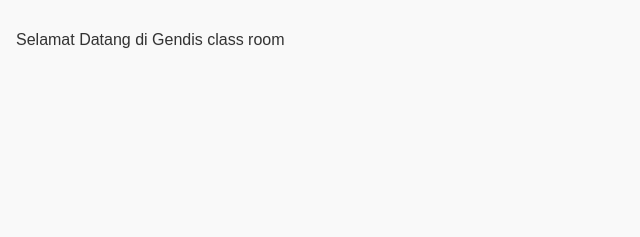
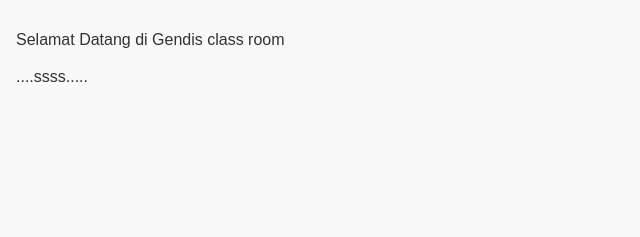
Before and after one commit to gendisp/latianjquerymobile, a plain HTML site: page index.html in a window 1280 px wide. Shown: the part 179-416 px from the top of the page, 0-640 px from the left. Drawn offline with nearby package versions, Linux system fonts and the light colour scheme.

Commit message:
<p>....ssss.....</p>

```diff
--- a/index.html
+++ b/index.html
@@ -44,6 +44,7 @@
     </header>
     <div id="content" data-role="main" class="ui-content">
     <p>Selamat Datang di Gendis class room </p>
+    <p>....ssss.....</p>
     </div>
 
     <footer data-role="footer" data-position="fixed" data-theme="b">
```
